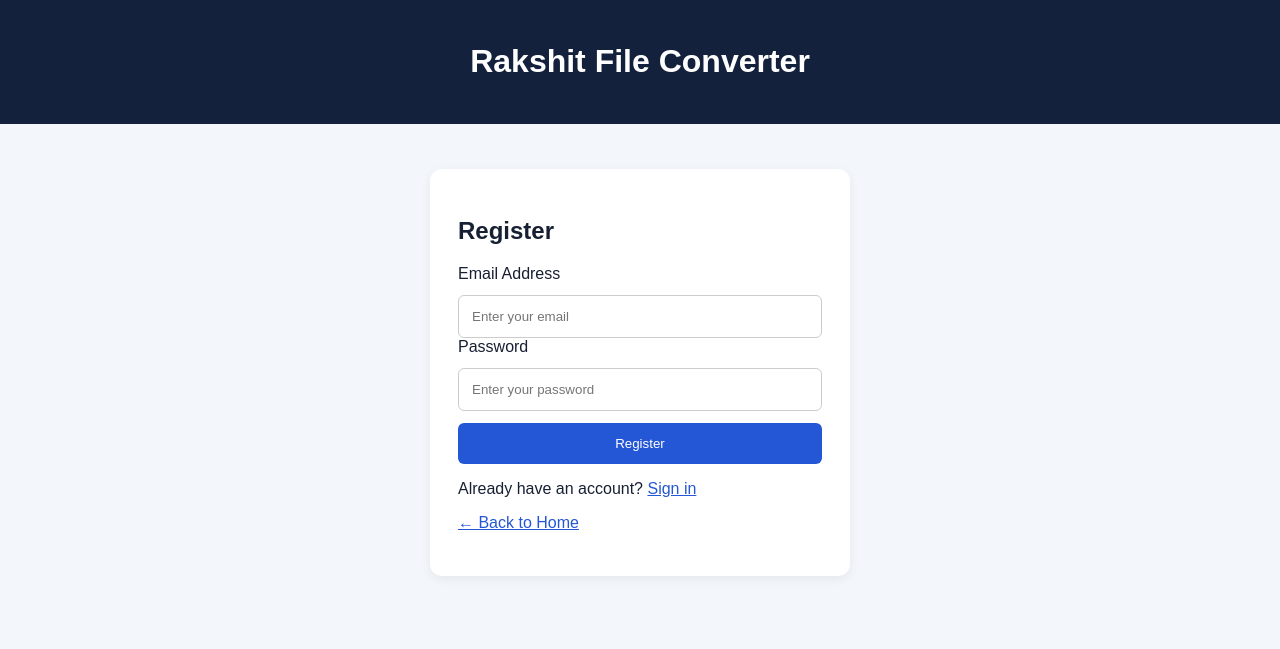
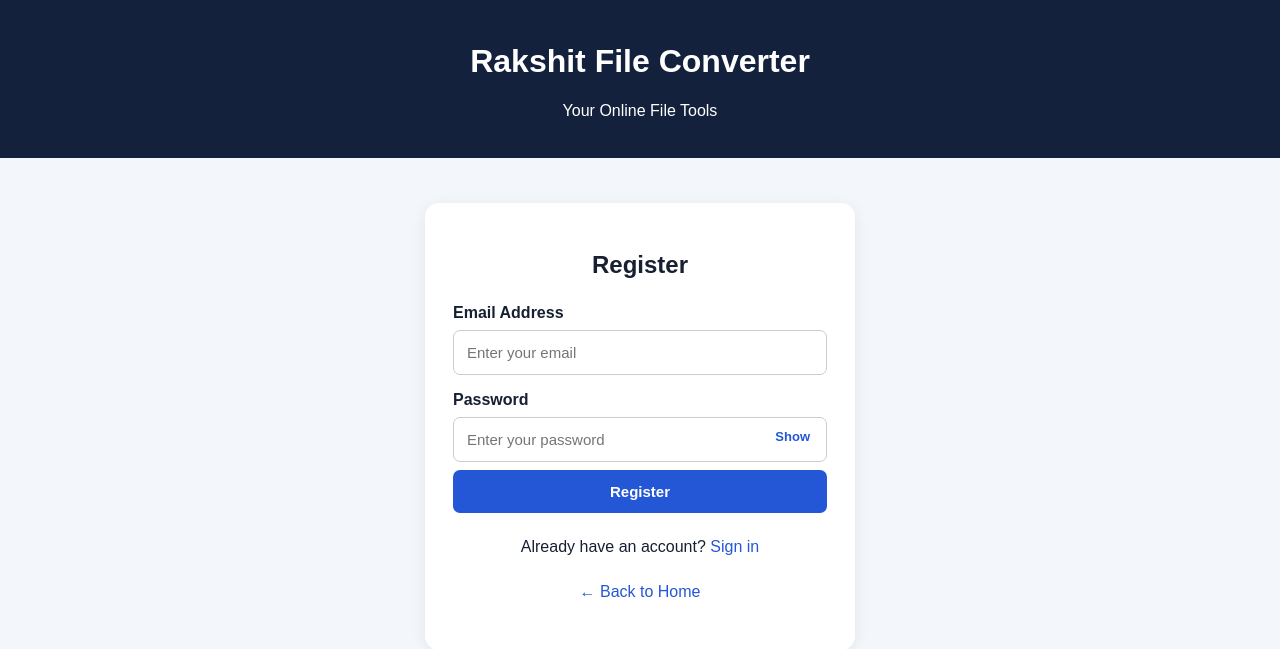
Before and after one commit to rakshitbaniya-cyber/rakshit-file-converter, a Flask app: page /register in a window 1280 px wide. Shown: the top 649 px of the page. Run offline with Flask 3, Linux system fonts and the light colour scheme.

Commit message:
Update auth.html

```diff
--- a/templates/auth.html
+++ b/templates/auth.html
@@ -5,52 +5,140 @@
     <meta charset="UTF-8">
     <meta name="viewport" content="width=device-width, initial-scale=1.0">
     <title>{{ mode }} - Rakshit File Converter</title>
+
     <style>
-        * { box-sizing: border-box; }
+        * {
+            box-sizing: border-box;
+        }
+
         body {
             margin: 0;
             font-family: Arial, sans-serif;
             background: #f3f6fb;
             color: #172033;
         }
+
         header {
             background: #14213d;
             color: white;
             padding: 22px;
             text-align: center;
         }
+
         main {
-            max-width: 420px;
+            max-width: 430px;
             margin: 45px auto;
             padding: 28px;
             background: white;
-            border-radius: 12px;
-            box-shadow: 0 3px 12px #00000010;
+            border-radius: 14px;
+            box-shadow: 0 3px 15px #00000012;
         }
+
+        h2 {
+            text-align: center;
+            margin-bottom: 25px;
+        }
+
+        label {
+            display: block;
+            margin-top: 16px;
+            font-weight: bold;
+        }
+
         input, button {
             width: 100%;
             padding: 13px;
-            margin-top: 12px;
-            border-radius: 6px;
+            margin-top: 8px;
+            border-radius: 7px;
+            font-size: 15px;
         }
-        input { border: 1px solid #ccc; }
+
+        input {
+            border: 1px solid #ccc;
+            outline: none;
+        }
+
+        input:focus {
+            border-color: #2457d6;
+        }
+
         button {
             background: #2457d6;
             color: white;
             border: 0;
             cursor: pointer;
+            font-weight: bold;
         }
-        a { color: #2457d6; }
-        .message { color: #c0392b; }
+
+        button:hover {
+            background: #1744b5;
+        }
+
+        .password-box {
+            position: relative;
+        }
+
+        .password-box input {
+            padding-right: 75px;
+        }
+
+        .toggle-password {
+            position: absolute;
+            right: 8px;
+            top: 8px;
+            width: auto;
+            margin: 0;
+            padding: 12px 9px;
+            background: transparent;
+            color: #2457d6;
+            font-size: 13px;
+        }
+
+        .toggle-password:hover {
+            background: transparent;
+            color: #14213d;
+        }
+
+        .message {
+            color: #c0392b;
+            background: #fff0f0;
+            padding: 10px;
+            border-radius: 6px;
+        }
+
+        .links {
+            text-align: center;
+            margin-top: 20px;
+            line-height: 1.8;
+        }
+
+        a {
+            color: #2457d6;
+            text-decoration: none;
+        }
+
+        a:hover {
+            text-decoration: underline;
+        }
+
+        @media (max-width: 480px) {
+            main {
+                margin: 25px 15px;
+                padding: 22px;
+            }
+        }
     </style>
 </head>
+
 <body>
 
 <header>
     <h1>Rakshit File Converter</h1>
+    <p>Your Online File Tools</p>
 </header>
 
 <main>
+
     <h2>{{ mode }}</h2>
 
     {% with messages = get_flashed_messages() %}
@@ -60,18 +148,23 @@
     {% endwith %}
 
     <form method="POST">
-        <label>Email Address</label>
+
+        <label for="email">Email Address</label>
         <input
             type="email"
+            id="email"
             name="email"
             placeholder="Enter your email"
             autocomplete="email"
             required
         >
 
-        <label>Password</label>
+        <label for="password">Password</label>
+
+        <div class="password-box">
             <input
                 type="password"
+                id="password"
                 name="password"
                 placeholder="Enter your password"
                 autocomplete="{% if mode == 'Register' %}new-password{% else %}current-password{% endif %}"
@@ -79,17 +172,50 @@
                 required
             >
 
+            <button
+                type="button"
+                class="toggle-password"
+                id="togglePassword"
+                onclick="togglePasswordVisibility()"
+            >
+                Show
+            </button>
+        </div>
+
         <button type="submit">{{ mode }}</button>
+
     </form>
 
+    <div class="links">
         {% if mode == "Register" %}
-        <p>Already have an account? <a href="/login">Sign in</a></p>
+            <p>Already have an account?
+                <a href="/login">Sign in</a>
+            </p>
         {% else %}
-        <p>New user? <a href="/register">Create an account</a></p>
+            <p>New user?
+                <a href="/register">Create an account</a>
+            </p>
         {% endif %}
 
         <p><a href="/">← Back to Home</a></p>
+    </div>
+
 </main>
+
+<script>
+    function togglePasswordVisibility() {
+        const password = document.getElementById("password");
+        const button = document.getElementById("togglePassword");
+
+        if (password.type === "password") {
+            password.type = "text";
+            button.textContent = "Hide";
+        } else {
+            password.type = "password";
+            button.textContent = "Show";
+        }
+    }
+</script>
 
 </body>
 </html>
```
Lines whose indentation alone changed are shown as unchanged.
